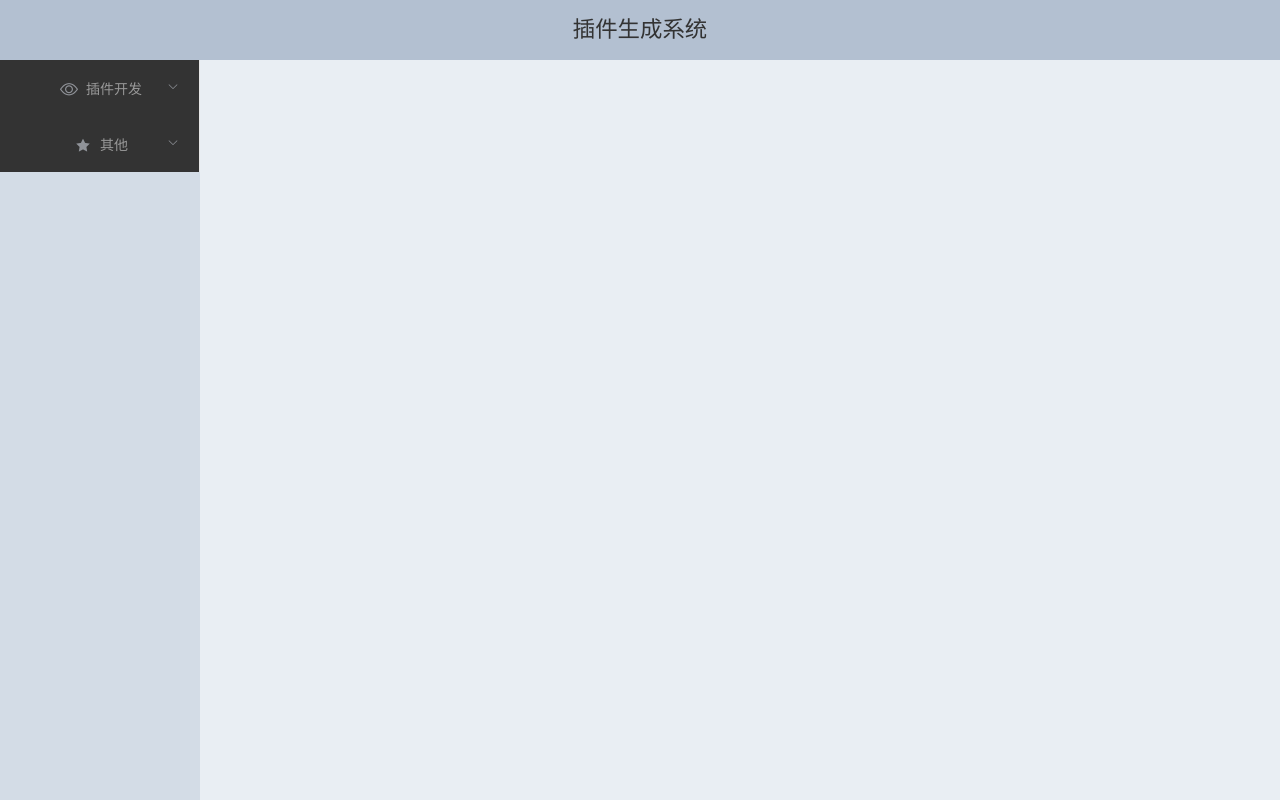
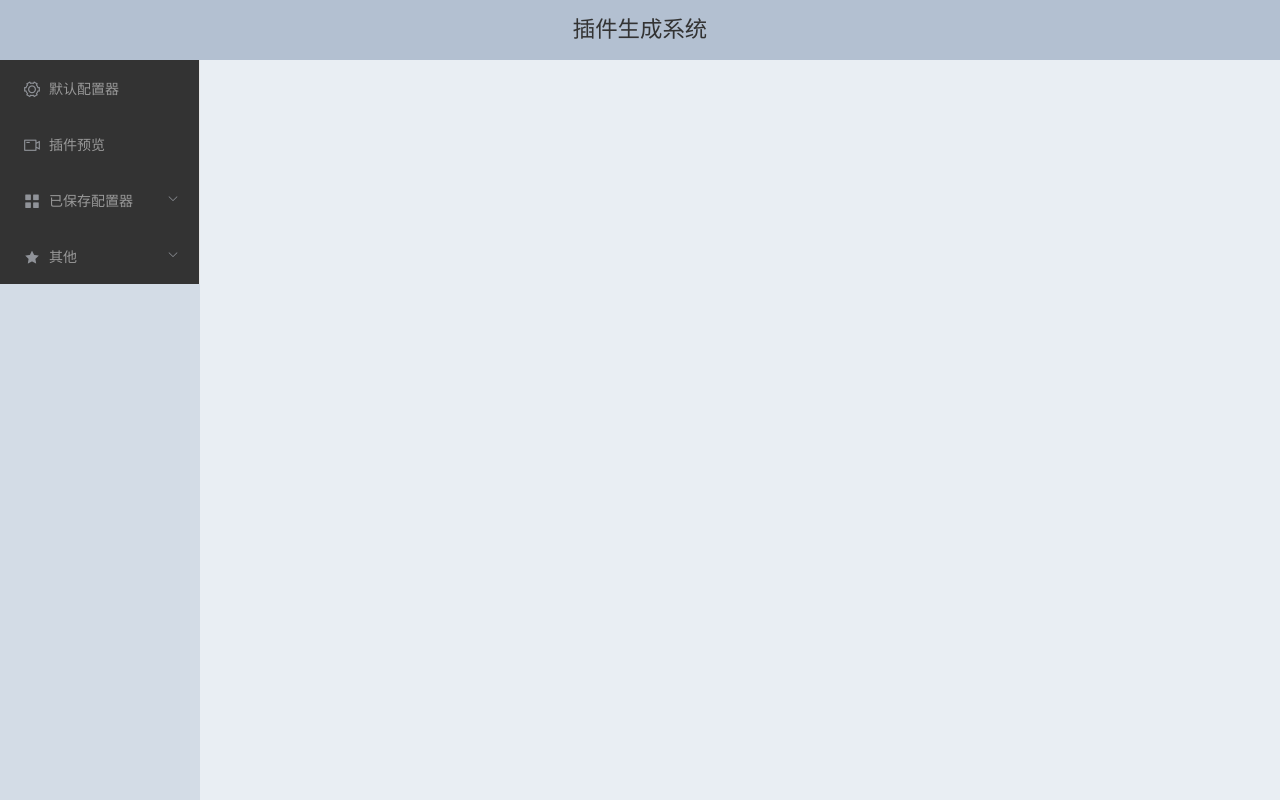
Before and after one commit to xm94630/widgetPro, a Vue app: page /#/homePage in a window 1280 px wide. Built offline with nearby package versions, Linux system fonts and the light colour scheme.

Commit message:
侧边栏优化，elementUI升级，这样就可以用最新的一些icon了

```diff
--- a/package.json
+++ b/package.json
@@ -9,7 +9,7 @@
   },
   "dependencies": {
     "core-js": "^2.6.5",
-    "element-ui": "2.6.3",
+    "element-ui": "2.8.1",
     "vue": "^2.6.10",
     "vue-router": "^3.1.2"
   },
--- a/src/pages/homePage.vue
+++ b/src/pages/homePage.vue
@@ -15,14 +15,21 @@
           text-color="#999"
           active-text-color="#409EFF"
         >
+          <el-menu-item index="/homePage/configurator">
+            <i class="el-icon-setting"></i>
+            <span slot="title">默认配置器</span>
+          </el-menu-item>
+          <el-menu-item index="/homePage/widget">
+            <i class="el-icon-video-camera"></i>
+            <span slot="title">插件预览</span>
+          </el-menu-item>
           <el-submenu index="/homePage">
             <template slot="title">
-              <i class="el-icon-view"></i>
-              <span>插件开发</span>
+              <i class="el-icon-menu"></i>
+              <span>已保存配置器</span>
             </template>
             <el-menu-item-group>
-              <el-menu-item index="/homePage/configurator">默认配置器</el-menu-item>
-              <el-menu-item index="/homePage/widget">插件预览</el-menu-item>
+              <el-menu-item index="/homePage/widget">配置器A</el-menu-item>
             </el-menu-item-group>
           </el-submenu>
 
@@ -83,7 +90,7 @@ export default {
   .el-aside {
     background-color: #D3DCE6;
     color: #333;
-    text-align: center;
+    text-align: left;
     line-height: 200px;
   }
 
```
Also changed, not shown: 2 other files (tests, documents, lock files or other folders).
